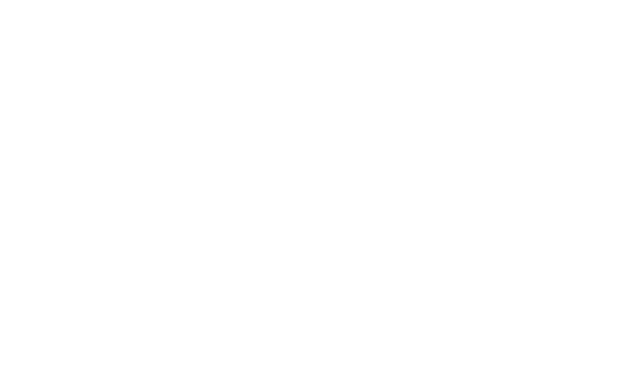
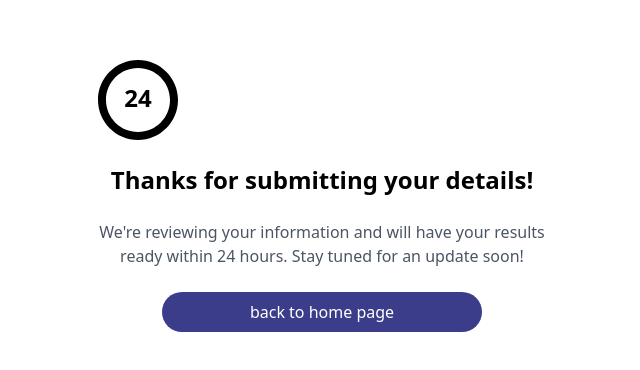
Before and after one commit to Yasser4Coder/devfest-front-end, a React (Create React App) app: page /submitconfirmation in a window 1280 px wide. Before the commit this address had no page. Shown: the part 204-574 px from the top of the page, without its empty margins (318-958 px from the left). Built offline with nearby package versions, Linux system fonts and the light colour scheme.

Commit message:
adding pages (congrats- submitdone)

```diff
--- a/src/App.js
+++ b/src/App.js
@@ -2,6 +2,8 @@ import { Routes, Route } from "react-router-dom";
 import Home from "./pages/home/Home";
 import Register from "./pages/register/Register";
 import LoginForm from "./pages/login/login";
+import ConfirmationPage from "./pages/submitcomfirmation";
+import CongartPage from "./pages/congratulation/congrat";
 
 function App() {
   return (
@@ -10,6 +12,9 @@ function App() {
         <Route path="/" element={<Home />} />
         <Route path="/register" element={<Register />} />
         <Route path="/login" element={<LoginForm />} />
+        {/* this is just for testing routers and see pages ( defaault goal to just view page)*/}
+        <Route path="/submitconfirmation" element={<ConfirmationPage />} />
+        <Route path="/congrat" element={< CongartPage />} />
       </Routes>
     </div>
   );
--- /dev/null
+++ b/src/pages/congratulation/congrat.jsx
@@ -0,0 +1,35 @@
+import { Check } from "lucide-react";
+
+export default function CongartPage() {
+  return (
+    <div className="flex min-h-screen flex-col items-center justify-center bg-white p-4">
+      <div className="w-full max-w-md space-y-6 text-center">
+        {/* Success Icon */}
+        <div className="flex justify-center">
+          <div className="rounded-full bg-[#4CAF50] p-4">
+            <Check className="h-6 w-6 text-white" />
+          </div>
+        </div>
+        {/* Title */}
+        <h1 className="text-2xl font-semibold text-gray-900">
+          Congratulations!
+        </h1>
+
+        {/* Description */}
+        <p className="text-base text-gray-600">
+          Your application has been approved. Please select your
+          <br />
+          preferred payment method
+        </p>
+
+        {/* Offer Selection Text */}
+        <p className="pt-4 text-sm text-gray-500">*select your prefer offer</p>
+
+        {/* Payment Methods would go here */}
+        <div className="mt-8 space-y-4">
+          {/* if yo want to Add payment method options here */}
+        </div>
+      </div>
+    </div>
+  );
+}
--- a/src/pages/register/Register.jsx
+++ b/src/pages/register/Register.jsx
@@ -48,6 +48,7 @@ const Register = () => {
 
   return (
     <div className="w-full mt-[20px] relative flex items-center justify-center overflow-x-hidden">
+
       <div
         className="absolute top-[5%] cursor-pointer left-[10%]"
         onClick={handleBack}
--- /dev/null
+++ b/src/pages/submitcomfirmation.jsx
@@ -0,0 +1,52 @@
+import { Link } from "react-router-dom";
+
+function TwentyFourIcon() {
+  return (
+    <svg
+      width="80"
+      height="80"
+      viewBox="0 0 80 80"
+      fill="none"
+      xmlns="http://www.w3.org/2000/svg"
+      className="mb-6"
+    >
+      <path
+        d="M40 0C17.9086 0 0 17.9086 0 40C0 62.0914 17.9086 80 40 80C62.0914 80 80 62.0914 80 40C80 17.9086 62.0914 0 40 0ZM40 72C22.3269 72 8 57.6731 8 40C8 22.3269 22.3269 8 40 8C57.6731 8 72 22.3269 72 40C72 57.6731 57.6731 72 40 72Z"
+        fill="black"
+      />
+      <text
+        x="50%"
+        y="50%"
+        textAnchor="middle"
+        dominantBaseline="middle"
+        fill="black"
+        fontSize="24"
+        fontWeight="bold"
+      >
+        24
+      </text>
+    </svg>
+  );
+}
+
+function ConfirmationPage() {
+  return (
+    <div className="min-h-screen flex flex-col items-center justify-center px-4">
+      <div className="max-w-md w-full text-center space-y-6">
+        <TwentyFourIcon />
+        <h1 className="text-2xl font-bold">
+          Thanks for submitting your details!
+        </h1>
+        <p className="text-gray-600">
+          We&apos;re reviewing your information and will have your results ready
+          within 24 hours. Stay tuned for an update soon!
+        </p>
+        <button className="bg-[#3B3D8A] hover:bg-[#2E2F6C] text-white px-8 py-2 rounded-full w-full max-w-xs">
+          <Link to="/">back to home page</Link>
+        </button>
+      </div>
+    </div>
+  );
+}
+
+export default ConfirmationPage;
```
Also changed, not shown: 1 other file (tests, documents, lock files or other folders).
